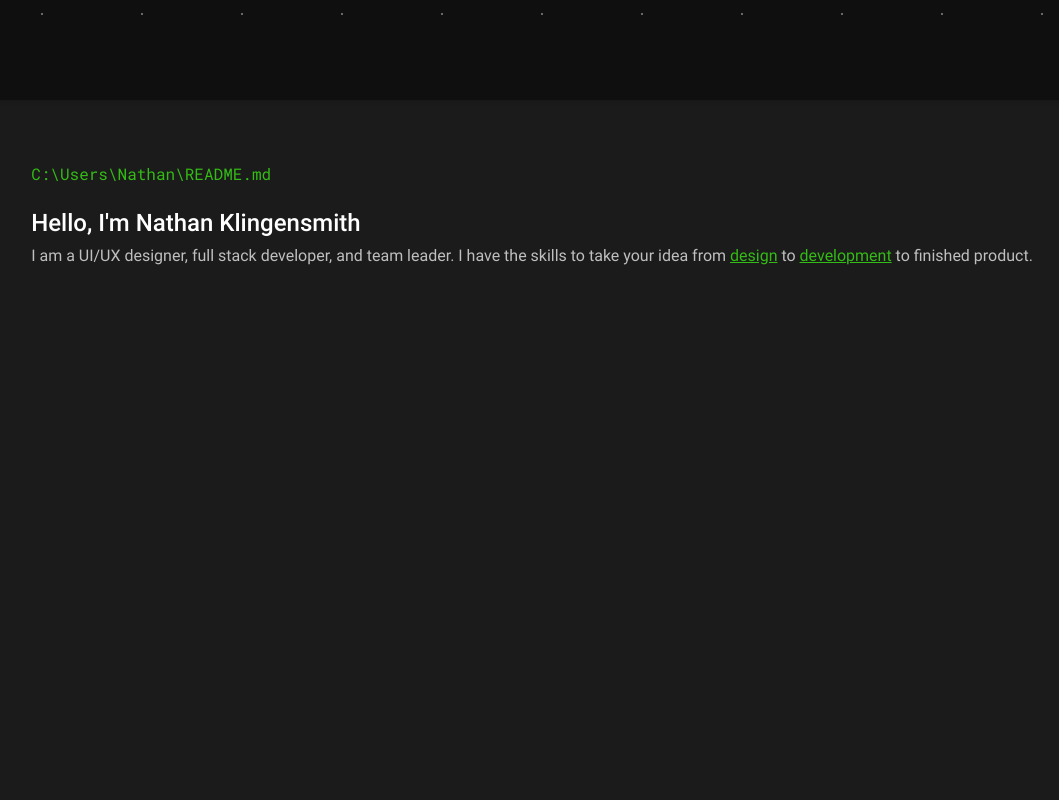
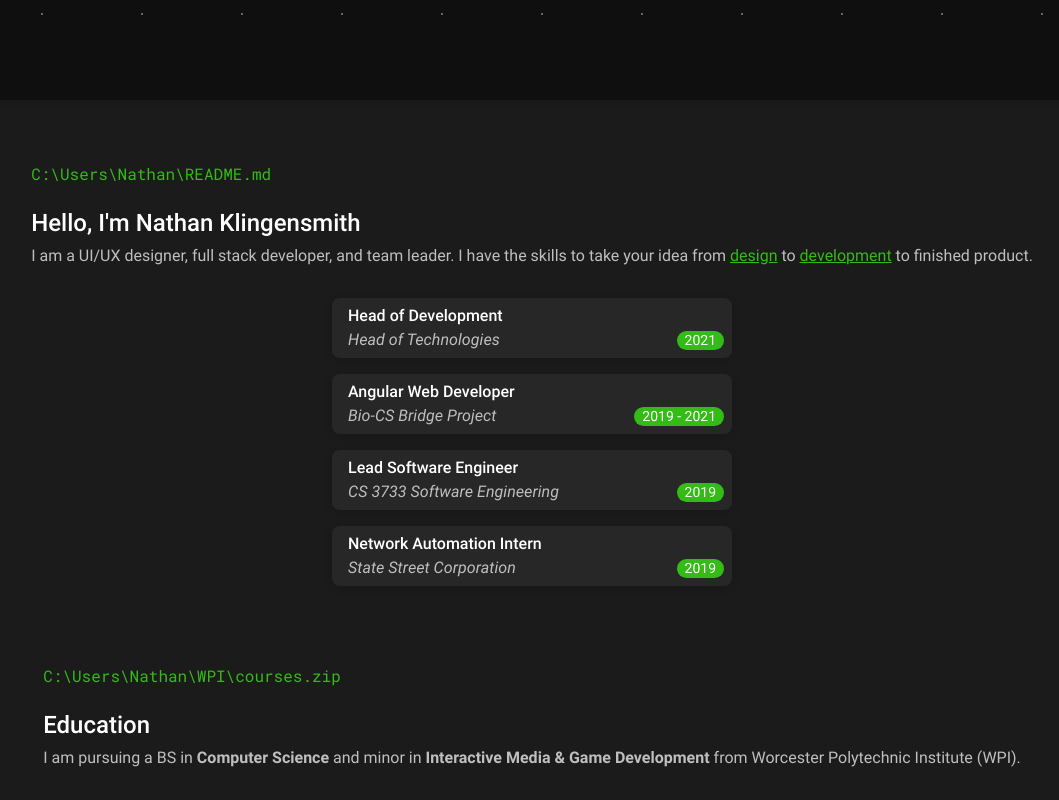
Before and after one commit to Paradoxdotexe/theNJK, a Vue app: page / in a window 1280 px wide. Shown: the part 700-1500 px from the top of the page, without its empty margins (108-1167 px from the left). Before the commit the page ends 998 px from the top, so only its background shows below. Built offline with nearby package versions, Linux system fonts and the light colour scheme.

Commit message:
Add ContentCard component, add Roles data

```diff
--- a/src/App.vue
+++ b/src/App.vue
@@ -2,7 +2,7 @@
   <router-view />
 </template>
 
-<script>
+<script lang="ts">
 import { defineComponent } from 'vue';
 
 export default defineComponent({
--- a/src/components/Banner.vue
+++ b/src/components/Banner.vue
@@ -43,7 +43,7 @@ export default defineComponent({
 
   .banner {
     @include mix-shadow-down;
-    background: $background-tertiary;
+    background: $background-primary;
     position: relative;
     overflow: hidden;
     display: flex;
--- /dev/null
+++ b/src/components/ContentCard.vue
@@ -0,0 +1,74 @@
+<template>
+  <div class="content-card">
+    <div class="content-card__title">{{ title }}</div>
+    <div class="content-card__subtitle">{{ subtitle }}</div>
+    <div class="content-card__tag">{{tag }}</div>
+  </div>
+</template>
+
+<script lang="ts">
+import { defineComponent } from 'vue';
+
+export default defineComponent({
+  name: "ContentHeader",
+  props: {
+    title: {
+      type: String,
+      required: true
+    },
+    subtitle: {
+      type: String,
+      required: true
+    },
+    tag: {
+      type: String,
+      required: true
+    }
+  },
+  setup(props) {
+    return {
+      props
+    }
+  }
+});
+</script>
+
+<style lang="scss" scoped>
+.content-card {
+  @include mix-shadow-down;
+  position: relative;
+  background: $background-tertiary;
+  width: 400px;
+  border-radius: $border-radius;
+  padding: $gap-sm $gap-md;
+  line-height: 100%;
+
+  &:not(:last-child) {
+    margin-bottom: $gap-md;
+  }
+
+  .content-card__title {
+    font-weight: 500;
+    margin-bottom: $gap-sm / 2;
+  }
+
+  .content-card__subtitle {
+    color: $color-secondary;
+    font-style: italic;
+  }
+
+  .content-card__tag {
+    position: absolute;
+    display: flex;
+    justify-content: center;
+    align-items: center;
+    line-height: 80%;
+    background: $accent-primary;
+    right: $gap-sm;
+    bottom: $gap-sm;
+    border-radius: $gap-md;
+    font-size: $font-size-sm;
+    padding: $gap-sm / 2 $gap-sm;
+  }
+}
+</style>
--- a/src/components/LiveText.vue
+++ b/src/components/LiveText.vue
@@ -7,7 +7,7 @@
 
 <script lang="ts">
 import { defineComponent, reactive, onMounted } from 'vue';
-import Sleep from "@/util/Sleep";
+import Sleep from "@/util/sleep";
 
 const textOptions: string[] = [
   'See my work',
--- /dev/null
+++ b/src/data/roles.ts
@@ -0,0 +1,30 @@
+interface Role {
+  title: string;
+  company: string;
+  years: number | number[];
+}
+
+const Roles: Role[] = [
+  {
+    title: 'Head of Development',
+    company: 'Head of Technologies',
+    years: 2021
+  },
+  {
+    title: 'Angular Web Developer',
+    company: 'Bio-CS Bridge Project',
+    years: [2019, 2020, 2021]
+  },
+  {
+    title: 'Lead Software Engineer',
+    company: 'CS 3733 Software Engineering',
+    years: 2019
+  },
+  {
+    title: 'Network Automation Intern',
+    company: 'State Street Corporation',
+    years: 2019
+  }
+];
+
+export default Roles;
--- a/src/pages/HomePage.vue
+++ b/src/pages/HomePage.vue
@@ -22,6 +22,19 @@
       I am a UI/UX designer, full stack developer, and team leader.
       I have the skills to take your idea from <router-link :to="{ name: 'Design' }">design</router-link> to <router-link :to="{ name: 'Development' }">development</router-link> to finished product.
     </ContentHeader>
+    <ContentCard
+      v-for="(role, i) of roles"
+      :key="i"
+      :title="role.title"
+      :subtitle="role.company"
+      :tag="Array.isArray(role.years) ? `${Math.min(...role.years)} - ${Math.max(...role.years)}` : role.years"
+    ></ContentCard>
+    <ContentHeader
+      path="C:\Users\Nathan\WPI\courses.zip"
+      title="Education"
+    >
+      I am pursuing a BS in <strong>Computer Science</strong> and minor in <strong>Interactive Media & Game Development</strong> from Worcester Polytechnic Institute (WPI).
+    </ContentHeader>
   </div>
 </template>
 
@@ -31,7 +44,9 @@ import Header from "@/components/Header.vue";
 import Banner from "@/components/Banner.vue";
 import LiveText from "@/components/LiveText.vue";
 import ContentHeader from "@/components/ContentHeader.vue";
+import ContentCard from "@/components/ContentCard.vue";
 import router from "@/router";
+import Roles from '@/data/roles';
 
 export default defineComponent({
   name: "HomePage",
@@ -39,14 +54,18 @@ export default defineComponent({
     Header,
     Banner,
     LiveText,
-    ContentHeader
+    ContentHeader,
+    ContentCard
   },
   setup() {
+    const roles = Roles;
+
     function goToPortfolio(n: number) {
       router.push({ name: n ? 'Design': 'Development' })
     }
 
     return {
+      roles,
       goToPortfolio
     }
   }
--- a/src/styles/_themes.scss
+++ b/src/styles/_themes.scss
@@ -7,9 +7,9 @@ $color-primary: $_light;
 $color-secondary: scale-color($_light, $lightness: -25%);
 $color-tertiary: scale-color($_light, $lightness: -50%);
 
-$background-primary: scale-color($_dark, $lightness: 10%);
+$background-primary: $_dark;
 $background-secondary: scale-color($_dark, $lightness: 5%);
-$background-tertiary: $_dark;
+$background-tertiary: scale-color($_dark, $lightness: 10%);
 
 $accent-primary: $_accent;
 $accent-secondary: scale-color($_accent, $lightness: -25%);
```
Also changed, not shown: src/util/sleep.ts (renamed from src/util/Sleep.ts).
